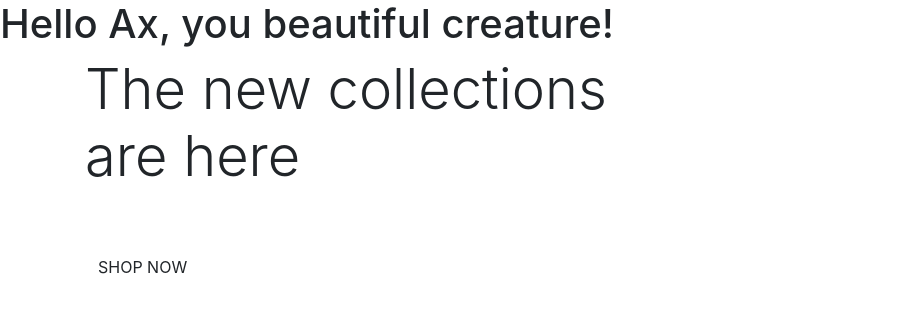
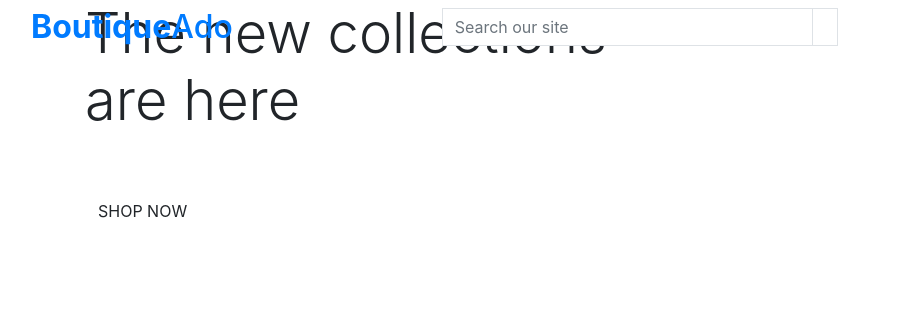
Before and after one commit to AxdeKlerk/boutique_ado_v1, a Django app: template home/templates/home/index.html in a window 1280 px wide. Shown: the top 313 px of the page, without its empty margins (0-898 px from the left). Run offline with Django 3.2, Linux system fonts and the light colour scheme; the template is opened without the code that fills it, so the values that code supplies are empty.

Commit message:
Add header container content in base.html

```diff
--- a/home/templates/home/index.html
+++ b/home/templates/home/index.html
@@ -9,7 +9,7 @@
     </div>
 {% endblock %}
 
-{% block content %}
+<!--{% block content %}
     <div class="container h-100">
         <div class="row h-100">
             <div class="col-7 col-md-6 my-auto">
@@ -24,4 +24,4 @@
             </div>
         </div>
     </div>
-{% endblock %}
+{% endblock %}-->
--- a/templates/base.html
+++ b/templates/base.html
@@ -35,9 +35,36 @@
 
   </head>
   <body>
-    <header class="container-fluid fixed-top"></header>
-
-    <h1>Hello Ax, you beautiful creature!</h1>
+    <header class="container-fluid fixed-top">
+      <div class="row">
+        <div class="col-12 col-lg-4 my-auto py-1 py-lg-0 text-center text-lg-left">
+          <a href="{% url 'home' %}" class="nav-link main-logo-link">
+            <h2 class="logo-font text-black my-0"><strong>Boutique</strong>Ado</h2>
+          </a>
+        </div>
+        <div class="col-12 col-lg-4 my-auto py-1 py-lg-0">
+          <form method="GET" action="">
+            <div class="input-group w-100">
+              <input class="form-control border border-black rounded-0" type="text" name="q"
+                placeholder="Search our site">
+              <div class="input-group-append">
+                <button class="form-control btn btn-black border border-black rounded-0" type="submit">
+                  <span class="icon">
+                    <i class="fas fa-search"></i>
+                  </span>
+                </button>
+              </div>
+            </div>
+          </form>
+        </div>
+        <div class="col-12 col-lg-4 my-auto py-1 py-lg-0">
+          <ul class="list-inline list-unstyled text-center text-lg-right my-0">
+            <li class="list-inline-item dropdown"></li>
+            <li class="list-inline-item"></li>
+          </ul>
+        </div>
+      </div>
+    </header>
 
     {% if messages %}
         <div class="message-container">
```
